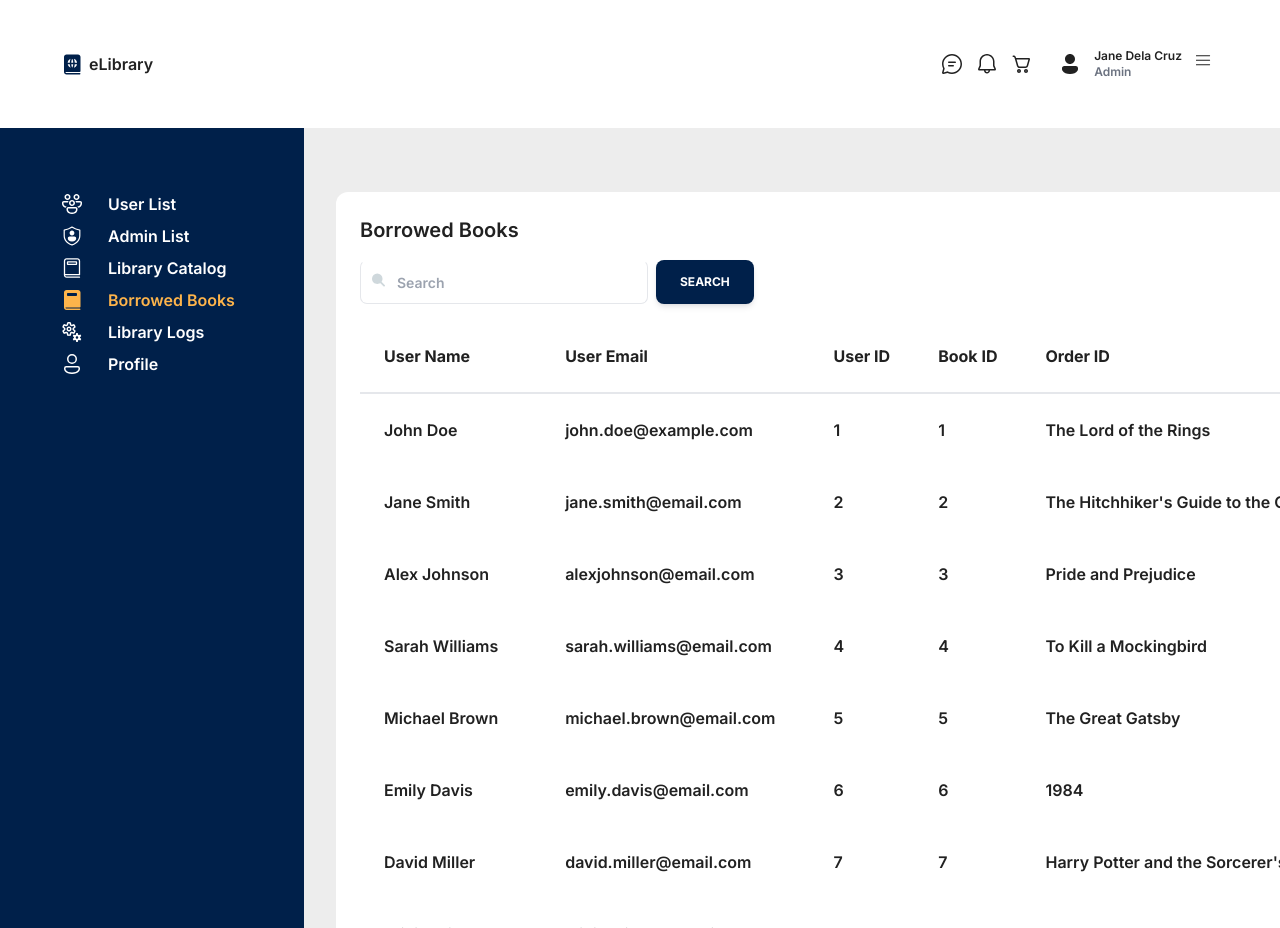
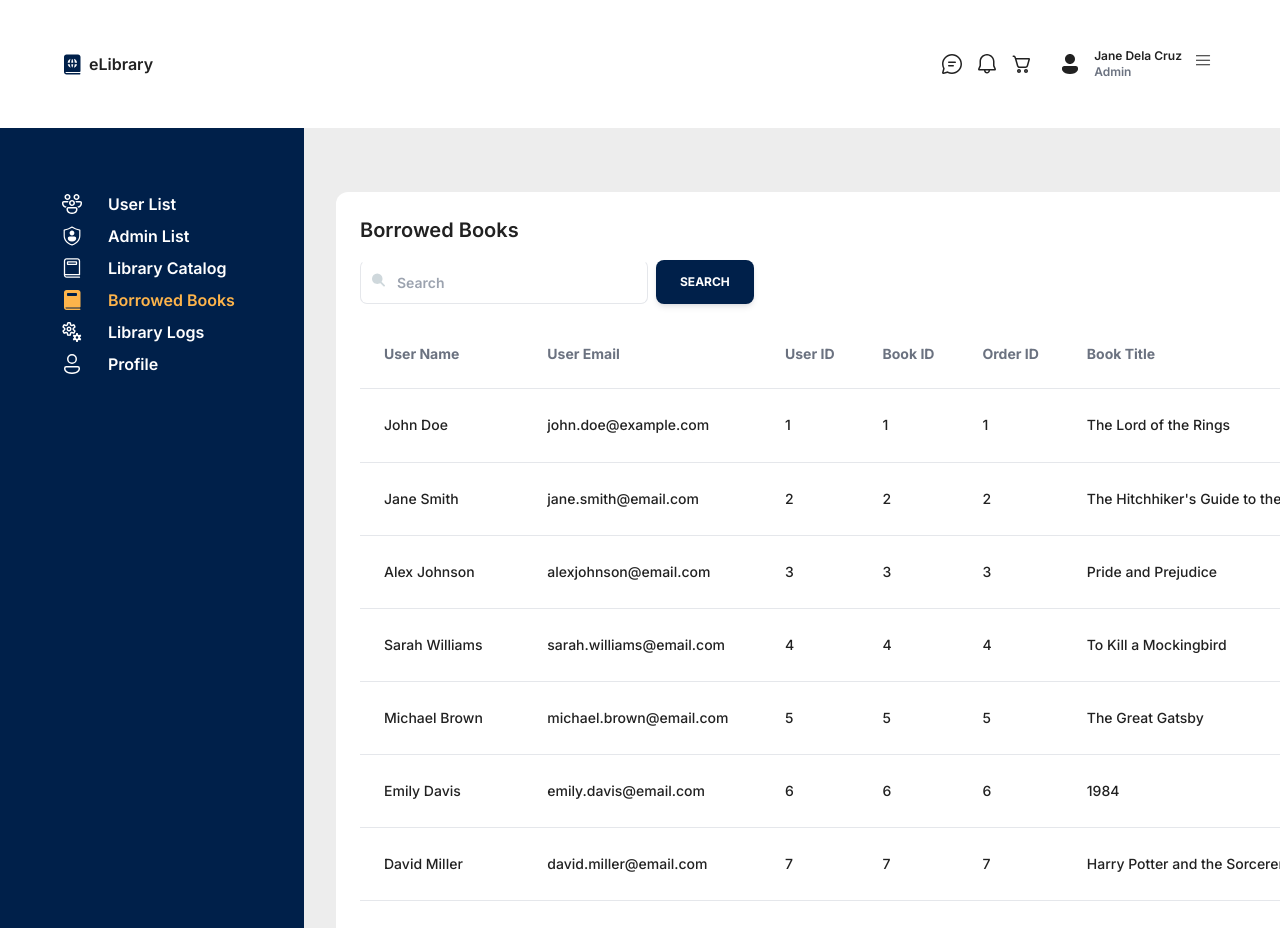
Before and after one commit to qeewpi/library-management-system, a React (Create React App) app: page /admin/borrowed-books in a window 1280 px wide. Shown: the top 928 px of the page. Built offline with nearby package versions, Linux system fonts and the light colour scheme.

Commit message:
Update BooksBorrowedDetails.js component to display additional user information

```diff
--- a/src/components/admin-components/BooksBorrowedDetails.js
+++ b/src/components/admin-components/BooksBorrowedDetails.js
@@ -1,5 +1,4 @@
 import { borrowedBooks } from "data/borrowedBooksCollated";
-
 import React from "react";
 
 const TABLE_HEAD = [
@@ -17,14 +16,12 @@
 
 export function BooksBorrowedDetails() {
   return (
+    <div className="overflow-x-auto">
       <table className="w-full min-w-max table-auto text-left text-primaryBlack">
-      <thead>
-        <tr>
+        <thead className="text-sm text-gray-500">
+          <tr className="border-gray-200 border-b">
             {TABLE_HEAD.map((head) => (
-            <th
-              key={head}
-              className="border-blue-gray-100 border-b-2 p-6 bg-blue-gray-50/50 text-blue-gray-500"
-            >
+              <th key={head} className="border-b p-6">
                 {head}
               </th>
             ))}
@@ -32,18 +29,20 @@
         </thead>
         <tbody>
           {borrowedBooks.map((book) => (
-          <tr key={book.userId}>
-            {" "}
-            {/* Use a unique key for each row */}
-            <td className="p-6">{book.userName}</td>
-            <td className="p-6">{book.userEmail}</td>
-            <td className="p-6">{book.bookId}</td>
-            <td className="p-6">{book.orderId}</td>
-            <td className="p-6">{book.bookTitle}</td>
-            <td className="p-6">{book.bookAuthor}</td>
-            <td className="p-6">{book.borrowedDate}</td>
-            <td className="p-6">{book.dueDate}</td>
-            <td className="p-6 flex flex-row gap-x-3 items-center">
+            <tr
+              key={book.userId}
+              className="text-sm font-medium text-primaryBlack border-gray-200"
+            >
+              <td className="border-b p-6">{book.userName}</td>
+              <td className="border-b p-6">{book.userEmail}</td>
+              <td className="border-b p-6">{book.userId}</td>
+              <td className="border-b p-6">{book.bookId}</td>
+              <td className="border-b p-6">{book.orderId}</td>
+              <td className="border-b p-6">{book.bookTitle}</td>
+              <td className="border-b p-6">{book.bookAuthor}</td>
+              <td className="border-b p-6">{book.borrowedDate}</td>
+              <td className="border-b p-6">{book.dueDate}</td>
+              <td className="flex gap-x-3 items-center border-b p-6">
                 <svg
                   width="25"
                   height="24"
@@ -75,14 +74,8 @@
               </td>
             </tr>
           ))}
-        {/* {borrowedBooks.map((borrowed)
-             => (
-              <tr key={userId} className="even:bg-blue-gray-50/50">
-
-              </tr>
-            )
-          )}*/}
         </tbody>
       </table>
+    </div>
   );
 }
```
Lines whose indentation alone changed are shown as unchanged.
